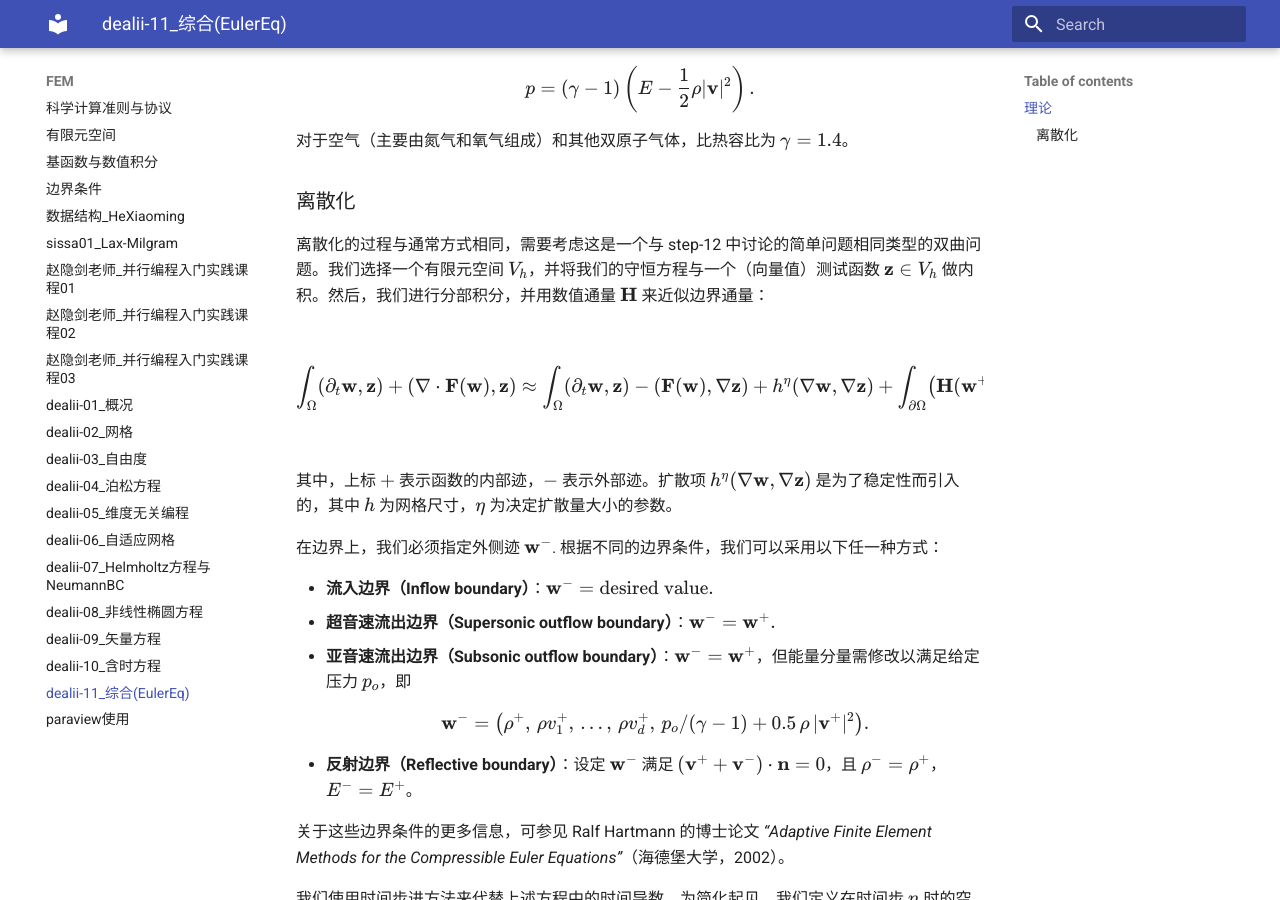
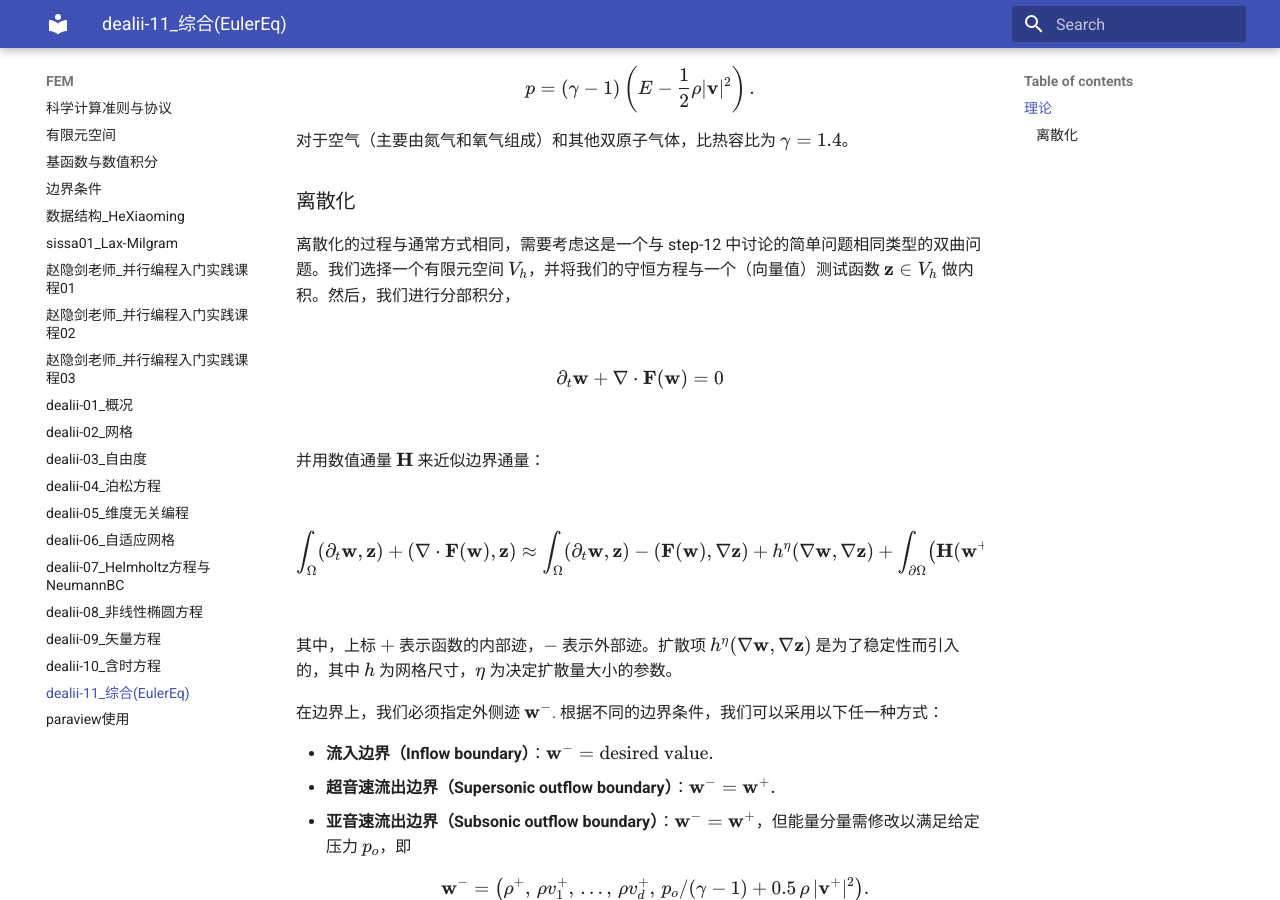
Before and after one commit to ymma98/technotes, an MkDocs documentation site: the page built from docs/FEM/dealii-11_综合(EulerEq).md, in a window 1280 px wide and 900 px high, scrolled down 1340 px. Built offline with MkDocs 1.6.1 and Material for MkDocs 9.7.7, drawn with Linux system fonts in a browser that asks for light colours.

Commit message:
docs/FEM/dealii-11_综合(EulerEq).md updated from https://stackedit.cn/

```diff
--- a/docs/FEM/dealii-11_综合(EulerEq).md
+++ b/docs/FEM/dealii-11_综合(EulerEq).md
@@ -65,7 +65,14 @@ $$
 
 ### 离散化
 
-离散化的过程与通常方式相同，需要考虑这是一个与 step-12 中讨论的简单问题相同类型的双曲问题。我们选择一个有限元空间 $V_h$，并将我们的守恒方程与一个（向量值）测试函数 $\mathbf{z} \in V_h$ 做内积。然后，我们进行分部积分，并用数值通量 $\mathbf{H}$ 来近似边界通量：
+离散化的过程与通常方式相同，需要考虑这是一个与 step-12 中讨论的简单问题相同类型的双曲问题。我们选择一个有限元空间 $V_h$，并将我们的守恒方程与一个（向量值）测试函数 $\mathbf{z} \in V_h$ 做内积。然后，我们进行分部积分，
+
+$$
+\partial_t \mathbf{w} + \nabla \cdot \mathbf{F}(\mathbf{w}) = 0
+$$
+
+
+并用数值通量 $\mathbf{H}$ 来近似边界通量：
 
 $$
 \int_{\Omega} (\partial_t \mathbf{w}, \mathbf{z}) + (\nabla \cdot \mathbf{F}(\mathbf{w}), \mathbf{z})
```
Also changed, not shown: other parts of docs/FEM/dealii-11_综合(EulerEq).md (+3 -3 lines).
